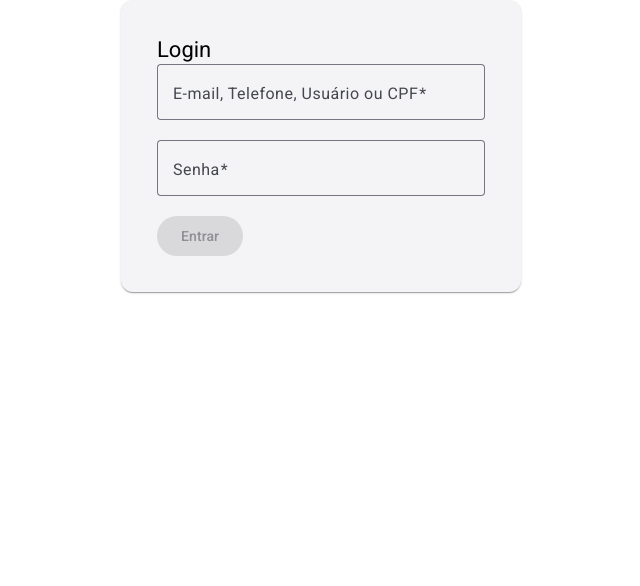
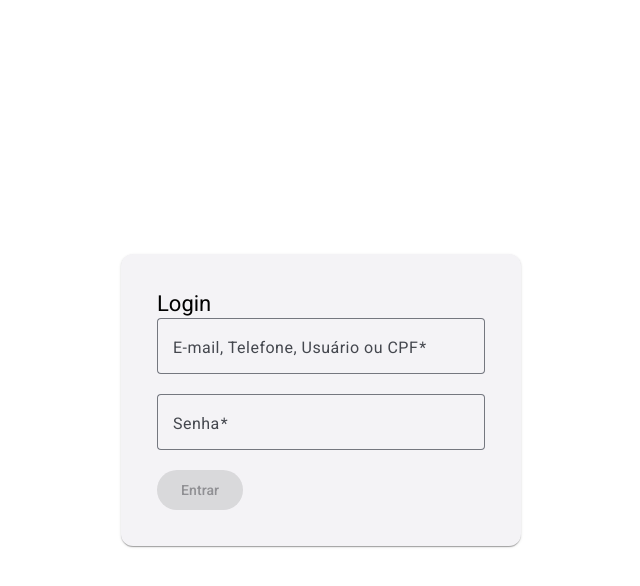
Before and after one commit to flaviopetreca/MeuHistoricoVeicularFront, an Angular app: page / in a window 1280 px wide. Shown: the top 586 px of the page, without its empty margins (319-959 px from the left). Built offline with nearby package versions, Linux system fonts and the light colour scheme.

Commit message:
Ajustar css

```diff
--- a/src/app/login/login.component.css
+++ b/src/app/login/login.component.css
@@ -1,7 +1,7 @@
 .login-container {
   width: 100%;
   max-width: 400px;
-    margin: auto;
+  margin: auto; /* Centraliza horizontalmente */
 }
 
 .full-width {
@@ -11,3 +11,11 @@
 mat-card {
   padding: 20px;
 }
+
+
+.full-page-container {
+  display: flex;
+  justify-content: center; /* Centraliza horizontalmente */
+  align-items: center; /* Centraliza verticalmente */
+  min-height: 100vh; /* Garante altura total da página */
+}
--- a/src/app/login/login.component.html
+++ b/src/app/login/login.component.html
@@ -1,3 +1,4 @@
+<div class="full-page-container">
 <div class="login-container" fxLayout="column" fxLayoutAlign="center center">
     <mat-card>
       <mat-card-header>
@@ -28,3 +29,4 @@
       </mat-card-content>
     </mat-card>
   </div>
+</div>
```
Lines whose indentation alone changed are shown as unchanged.
